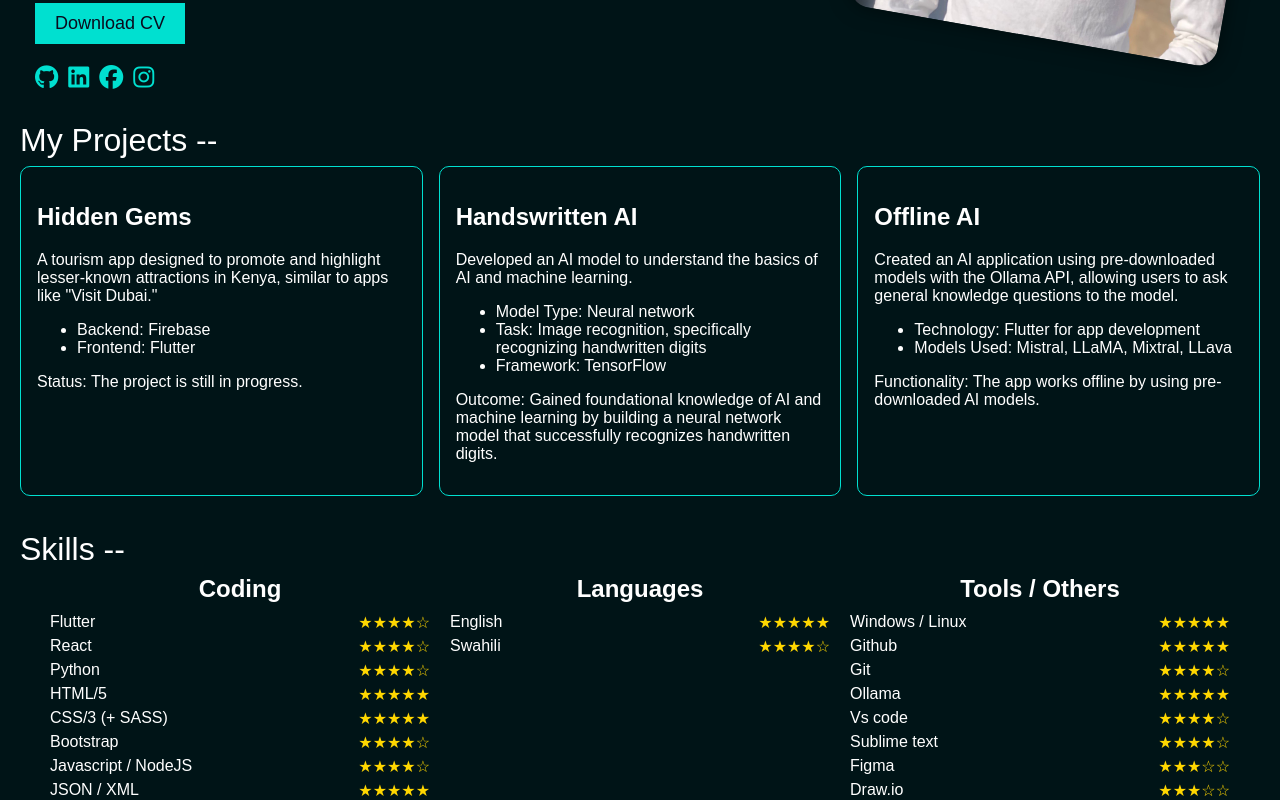
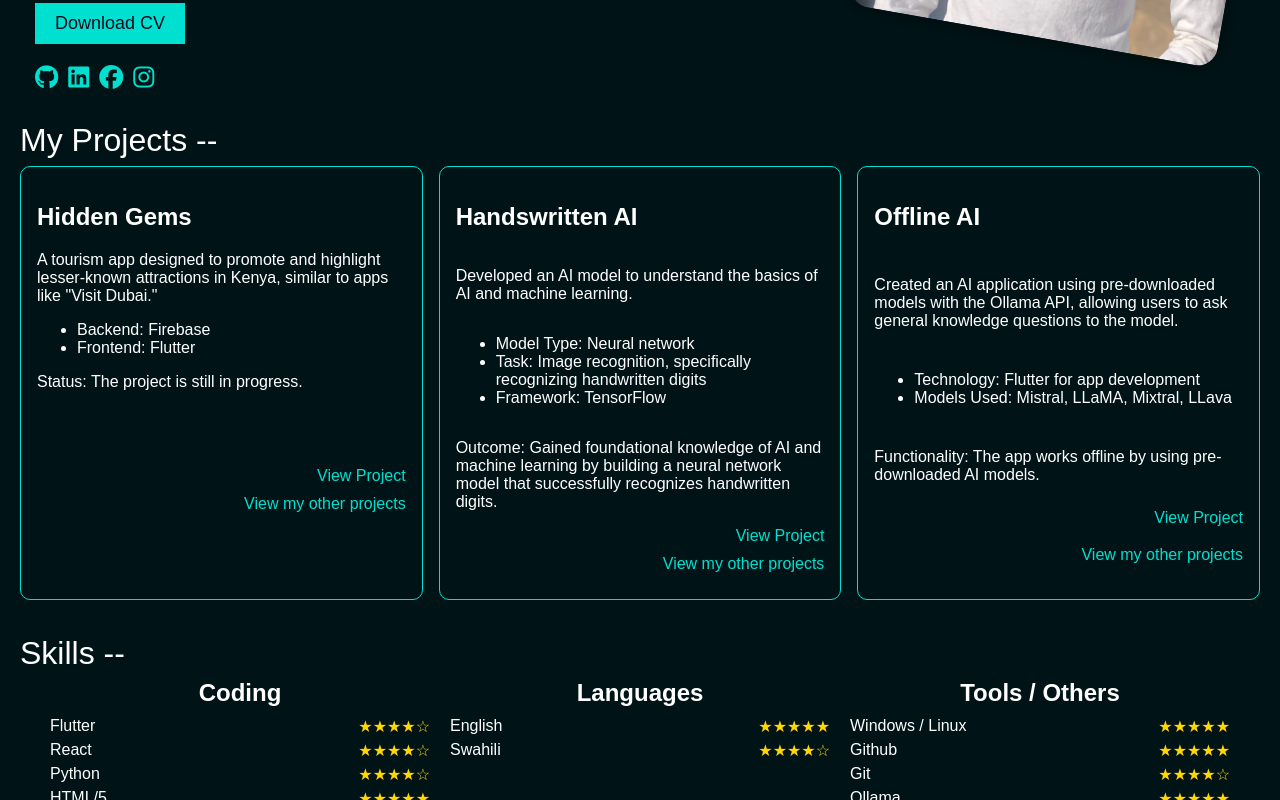
Before and after one commit to Titanantony/personal_portfolio, a React (Create React App) app: page / in a window 1280 px wide. Shown: the part 674-1474 px from the top of the page. Built offline with nearby package versions, Linux system fonts and the light colour scheme.

Commit message:
Chore: add links to the project

```diff
--- a/src/Main/ProjectsGrid.css
+++ b/src/Main/ProjectsGrid.css
@@ -9,6 +9,16 @@
   padding: 1rem;
   border-radius: 10px; /* Remove the comma and color value */
   border: 1px solid #00e0d0; /* Add this line if you want a border with the specified color */
+  display: flex;
+  flex-direction: column;
+  justify-content: space-between;
+}
+.links {
+  color: #00e0d0;
+  text-decoration: none;
+  display: block;
+  text-align: end;
+  margin-bottom: 10px;
 }
 
 /* Media queries for smaller screens */
--- a/src/Main/ProjectsGrid.js
+++ b/src/Main/ProjectsGrid.js
@@ -6,6 +6,7 @@ const ProjectsGrid = () => {
   return (
     <div className='projects-grid'>
       <div className='grid-item'>
+        <div>
           <h2>Hidden Gems</h2>
           <p>
             A tourism app designed to promote and highlight lesser-known
@@ -16,6 +17,26 @@ const ProjectsGrid = () => {
             <li>Frontend: Flutter</li>
           </ul>
           <p>Status: The project is still in progress.</p>
+        </div>
+        <div>
+          <a
+            href='https://github.com/Titanantony/hidden_gems'
+            className='links'
+            target='_blank'
+            rel='noreferrer'
+          >
+            View Project
+          </a>
+          <a
+            href='https://github.com/Titanantony?tab=repositories'
+            className='links'
+            target='_blank'
+            rel='noreferrer'
+          >
+            View my other projects
+          </a>
+        </div>
+
         <div className='icons'>{/* Add icons here */}</div>
       </div>
 
@@ -37,6 +58,22 @@ const ProjectsGrid = () => {
           building a neural network model that successfully recognizes
           handwritten digits.
         </p>
+        <a
+          href='https://github.com/Titanantony/handwritten_digits_ai'
+          className='links'
+          target='_blank'
+          rel='noreferrer'
+        >
+          View Project
+        </a>
+        <a
+          href='https://github.com/Titanantony?tab=repositories'
+          className='links'
+          target='_blank'
+          rel='noreferrer'
+        >
+          View my other projects
+        </a>
         <div className='icons'>{/* Add icons here */}</div>
       </div>
 
@@ -54,6 +91,22 @@ const ProjectsGrid = () => {
           Functionality: The app works offline by using pre-downloaded AI
           models.
         </p>
+        <a
+          href='https://github.com/Titanantony/offline_ai'
+          className='links'
+          target='_blank'
+          rel='noreferrer'
+        >
+          View Project
+        </a>
+        <a
+          href='https://github.com/Titanantony?tab=repositories'
+          className='links'
+          target='_blank'
+          rel='noreferrer'
+        >
+          View my other projects
+        </a>
         <div className='icons'>{/* Add icons here */}</div>
       </div>
     </div>
```
Lines whose indentation alone changed are shown as unchanged.
